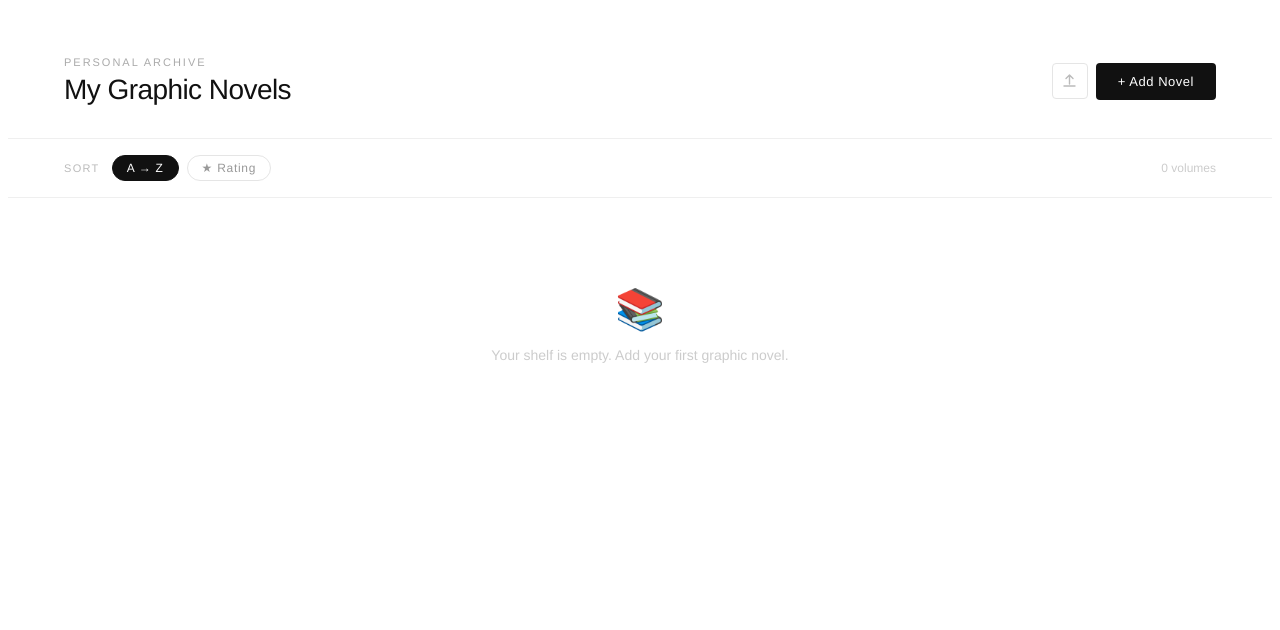
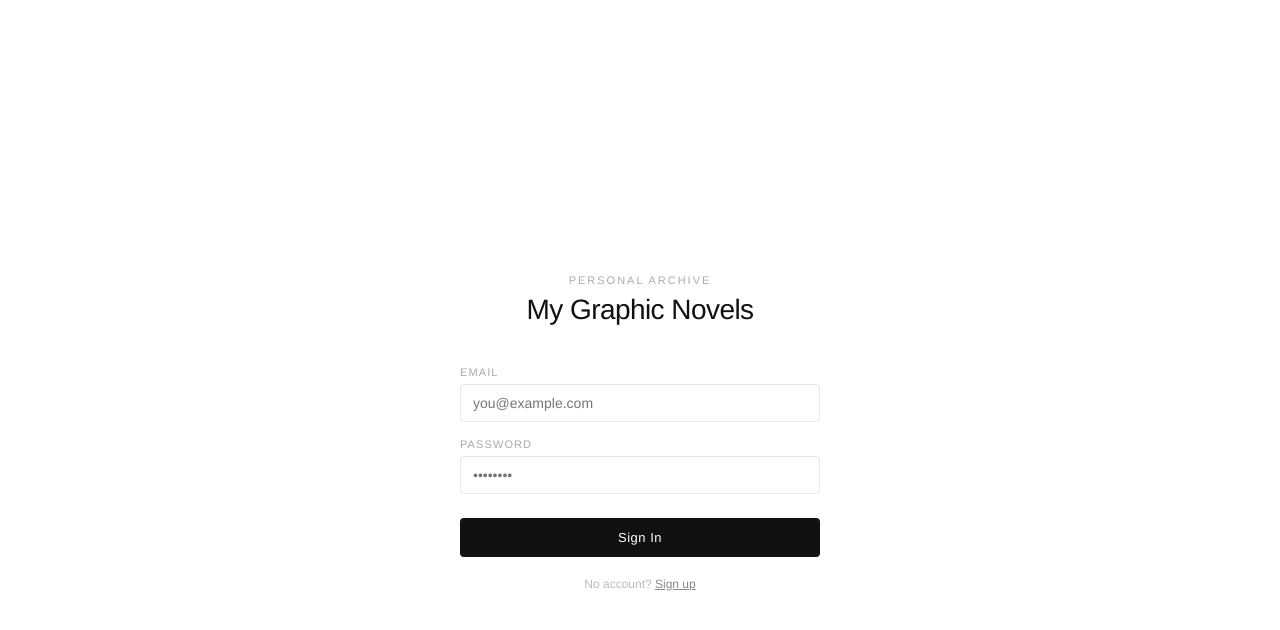
Before and after one commit to reydadonmez/great-graphic-novels, a React (Vite) app: page / in a window 1280 px wide. Shown: the top 630 px of the page. Built offline with nearby package versions, Linux system fonts and the light colour scheme.

Commit message:
added the Supabase backend

```diff
--- a/package.json
+++ b/package.json
@@ -3,6 +3,7 @@
   "version": "1.0.0",
   "private": true,
   "dependencies": {
+    "@supabase/supabase-js": "^2.45.0",
     "react": "^18.2.0",
     "react-dom": "^18.2.0"
   },
--- a/src/App.jsx
+++ b/src/App.jsx
@@ -1,6 +1,24 @@
 import { useState, useMemo, useEffect, useRef } from "react";
+import { supabase } from "./supabase";
 
-const STORAGE_KEY = "graphic-novels-v1";
+// ── DB helpers ───────────────────────────────────────────────────────────────
+const toNovel = (row) => ({
+  id: row.id,
+  title: row.title,
+  writer: row.writer,
+  rating: row.rating,
+  dateRead: row.date_read || "",
+  cover: row.cover || null,
+});
+
+const toRow = (novel, userId) => ({
+  user_id: userId,
+  title: novel.title,
+  writer: novel.writer,
+  rating: novel.rating,
+  date_read: novel.dateRead || null,
+  cover: novel.cover || null,
+});
 
 // ── Responsive hook ──────────────────────────────────────────────────────────
 function useWindowWidth() {
@@ -101,7 +119,7 @@ const FormFields = ({ f, setF, err, inputStyle }) => (
   </>
 );
 
-// ── Cover upload section (reusable) ──────────────────────────────────────────
+// ── Cover upload section ─────────────────────────────────────────────────────
 const CoverUpload = ({ preview, onFile, onRemove, fileRef, inputId }) => (
   <div style={{ marginBottom: "20px" }}>
     <label style={{ display: "block", fontSize: "11px", color: "#aaa", letterSpacing: "0.1em", textTransform: "uppercase", marginBottom: "10px" }}>
@@ -130,12 +148,98 @@ const CoverUpload = ({ preview, onFile, onRemove, fileRef, inputId }) => (
   </div>
 );
 
+// ── Auth Screen ──────────────────────────────────────────────────────────────
+const AuthScreen = ({ isMobile }) => {
+  const [mode, setMode] = useState("signin");
+  const [email, setEmail] = useState("");
+  const [password, setPassword] = useState("");
+  const [error, setError] = useState("");
+  const [loading, setLoading] = useState(false);
+  const [sent, setSent] = useState(false);
+
+  const inputStyle = {
+    width: "100%", background: "#fff", border: "1px solid #e5e5e5", color: "#111",
+    padding: "10px 12px", fontSize: "14px", fontFamily: "inherit", outline: "none",
+    boxSizing: "border-box", borderRadius: "4px",
+  };
+
+  const handleSubmit = async () => {
+    setError("");
+    setLoading(true);
+    if (mode === "signin") {
+      const { error } = await supabase.auth.signInWithPassword({ email, password });
+      if (error) setError(error.message);
+    } else {
+      const { error } = await supabase.auth.signUp({ email, password });
+      if (error) setError(error.message);
+      else setSent(true);
+    }
+    setLoading(false);
+  };
+
+  const handleKey = (e) => { if (e.key === "Enter") handleSubmit(); };
+
+  return (
+    <div style={{ minHeight: "100vh", background: "#fff", display: "flex", flexDirection: "column", alignItems: "center", justifyContent: "center", fontFamily: "'Helvetica Neue', Helvetica, Arial, sans-serif", padding: "24px" }}>
+      <div style={{ width: "100%", maxWidth: "360px" }}>
+        <div style={{ marginBottom: "40px", textAlign: "center" }}>
+          <div style={{ fontSize: "11px", letterSpacing: "0.18em", color: "#aaa", textTransform: "uppercase", marginBottom: "8px" }}>Personal Archive</div>
+          <h1 style={{ margin: 0, fontSize: isMobile ? "22px" : "28px", fontWeight: "300", letterSpacing: "-0.02em", color: "#111" }}>My Graphic Novels</h1>
+        </div>
+
+        {sent ? (
+          <div style={{ textAlign: "center", color: "#555", fontSize: "14px", lineHeight: 1.6 }}>
+            <div style={{ fontSize: "28px", marginBottom: "16px" }}>✉️</div>
+            Check your email for a confirmation link, then come back and sign in.
+          </div>
+        ) : (
+          <>
+            <div style={{ marginBottom: "16px" }}>
+              <label style={{ display: "block", fontSize: "11px", color: "#aaa", letterSpacing: "0.1em", textTransform: "uppercase", marginBottom: "6px" }}>Email</label>
+              <input
+                type="email" value={email} onChange={e => setEmail(e.target.value)} onKeyDown={handleKey}
+                placeholder="you@example.com" style={inputStyle} autoComplete="email"
+                onFocus={e => e.target.style.borderColor = "#111"} onBlur={e => e.target.style.borderColor = "#e5e5e5"}
+              />
+            </div>
+            <div style={{ marginBottom: "24px" }}>
+              <label style={{ display: "block", fontSize: "11px", color: "#aaa", letterSpacing: "0.1em", textTransform: "uppercase", marginBottom: "6px" }}>Password</label>
+              <input
+                type="password" value={password} onChange={e => setPassword(e.target.value)} onKeyDown={handleKey}
+                placeholder="••••••••" style={inputStyle} autoComplete={mode === "signin" ? "current-password" : "new-password"}
+                onFocus={e => e.target.style.borderColor = "#111"} onBlur={e => e.target.style.borderColor = "#e5e5e5"}
+              />
+            </div>
+            {error && <div style={{ color: "#e55", fontSize: "12px", marginBottom: "14px" }}>{error}</div>}
+            <button
+              onClick={handleSubmit} disabled={loading}
+              style={{ width: "100%", background: "#111", color: "#fff", border: "none", padding: "12px", fontSize: "13px", letterSpacing: "0.04em", fontFamily: "inherit", cursor: loading ? "default" : "pointer", borderRadius: "4px", opacity: loading ? 0.6 : 1 }}
+              onMouseEnter={e => { if (!loading) e.target.style.background = "#333"; }}
+              onMouseLeave={e => { e.target.style.background = "#111"; }}
+            >{loading ? "…" : mode === "signin" ? "Sign In" : "Create Account"}</button>
+            <div style={{ textAlign: "center", marginTop: "20px", fontSize: "12px", color: "#bbb" }}>
+              {mode === "signin" ? "No account? " : "Already have one? "}
+              <button onClick={() => { setMode(mode === "signin" ? "signup" : "signin"); setError(""); }}
+                style={{ background: "none", border: "none", color: "#888", cursor: "pointer", fontSize: "12px", fontFamily: "inherit", textDecoration: "underline", padding: 0 }}>
+                {mode === "signin" ? "Sign up" : "Sign in"}
+              </button>
+            </div>
+          </>
+        )}
+      </div>
+    </div>
+  );
+};
+
 // ── App ──────────────────────────────────────────────────────────────────────
 export default function App() {
   const w = useWindowWidth();
   const isMobile = w < 600;
   const isTablet = w >= 600 && w < 960;
   const px = isMobile ? "16px" : isTablet ? "28px" : "56px";
+
+  const [user, setUser] = useState(null);
+  const [authReady, setAuthReady] = useState(false);
 
   const [novels, setNovels] = useState([]);
   const [ready, setReady] = useState(false);
@@ -155,24 +259,28 @@ export default function App() {
   const [editCoverPreview, setEditCoverPreview] = useState(null);
   const fileInputRef = useRef(null);
   const editFileInputRef = useRef(null);
-  const initialized = useRef(false);
 
+  // ── Auth listener ──────────────────────────────────────────────────────────
   useEffect(() => {
-    try {
-      const raw = localStorage.getItem(STORAGE_KEY);
-      if (raw) {
-        const parsed = JSON.parse(raw);
-        if (Array.isArray(parsed)) setNovels(parsed);
-      }
-    } catch (e) {}
-    setReady(true);
-    initialized.current = true;
+    supabase.auth.getSession().then(({ data: { session } }) => {
+      setUser(session?.user ?? null);
+      setAuthReady(true);
+    });
+    const { data: { subscription } } = supabase.auth.onAuthStateChange((_event, session) => {
+      setUser(session?.user ?? null);
+    });
+    return () => subscription.unsubscribe();
   }, []);
 
+  // ── Load novels from Supabase ──────────────────────────────────────────────
   useEffect(() => {
-    if (!initialized.current) return;
-    try { localStorage.setItem(STORAGE_KEY, JSON.stringify(novels)); } catch (e) {}
-  }, [novels]);
+    if (!user) { setNovels([]); setReady(false); return; }
+    supabase.from("novels").select("*").eq("user_id", user.id).order("created_at", { ascending: true })
+      .then(({ data, error }) => {
+        if (!error && data) setNovels(data.map(toNovel));
+        setReady(true);
+      });
+  }, [user]);
 
   const sorted = useMemo(() => [...novels].sort((a, b) =>
     sortMode === "alpha" ? a.title.localeCompare(b.title) : b.rating - a.rating
@@ -196,11 +304,13 @@ export default function App() {
     if (fileInputRef.current) fileInputRef.current.value = "";
   };
 
-  const handleAdd = () => {
+  const handleAdd = async () => {
     if (!form.title.trim()) return setError("Title is required.");
     if (!form.writer.trim()) return setError("Writer is required.");
     if (!form.rating) return setError("Please select a rating.");
-    setNovels(prev => [...prev, { ...form, id: Date.now() }]);
+    const { data, error } = await supabase.from("novels").insert(toRow(form, user.id)).select().single();
+    if (error) return setError("Could not save. Please try again.");
+    setNovels(prev => [...prev, toNovel(data)]);
     setAdded(form.title);
     resetForm();
     setError("");
@@ -215,15 +325,23 @@ export default function App() {
     if (editFileInputRef.current) editFileInputRef.current.value = "";
   };
 
-  const handleSaveEdit = () => {
+  const handleSaveEdit = async () => {
     if (!editForm.title.trim()) return setEditError("Title is required.");
     if (!editForm.writer.trim()) return setEditError("Writer is required.");
     if (!editForm.rating) return setEditError("Please select a rating.");
+    const { error } = await supabase.from("novels").update({
+      title: editForm.title, writer: editForm.writer, rating: editForm.rating,
+      date_read: editForm.dateRead || null, cover: editForm.cover || null,
+    }).eq("id", editingId);
+    if (error) return setEditError("Could not save. Please try again.");
     setNovels(prev => prev.map(n => n.id === editingId ? { ...n, ...editForm } : n));
     setEditingId(null);
   };
 
-  const handleDelete = (id) => setNovels(prev => prev.filter(n => n.id !== id));
+  const handleDelete = async (id) => {
+    await supabase.from("novels").delete().eq("id", id);
+    setNovels(prev => prev.filter(n => n.id !== id));
+  };
 
   const handleExport = () => {
     navigator.clipboard.writeText(JSON.stringify(novels, null, 2)).then(() => {
@@ -232,11 +350,14 @@ export default function App() {
     });
   };
 
-  const handleImport = () => {
+  const handleImport = async () => {
     try {
       const parsed = JSON.parse(importText);
       if (!Array.isArray(parsed)) throw new Error();
-      setNovels(parsed);
+      const rows = parsed.map(n => toRow(n, user.id));
+      const { data, error } = await supabase.from("novels").insert(rows).select();
+      if (error) throw error;
+      setNovels(prev => [...prev, ...data.map(toNovel)]);
       setShowImport(false);
       setImportText("");
       setImportError("");
@@ -244,6 +365,8 @@ export default function App() {
       setImportError("Invalid data. Please paste a valid export.");
     }
   };
+
+  const handleSignOut = () => supabase.auth.signOut();
 
   const inputStyle = {
     width: "100%", background: "#fff", border: "1px solid #e5e5e5", color: "#111",
@@ -271,12 +394,20 @@ export default function App() {
     maxHeight: "90vh", overflowY: "auto",
   };
 
-  // Desktop grid: # | cover | title | writer | rating | date | actions
-  // Tablet grid:  # | cover | title | rating | actions  (drop writer + date)
-  // Mobile: flex card rows
   const desktopCols = "32px 48px 1fr 160px 100px 110px 56px";
   const tabletCols  = "28px 40px 1fr 90px 44px";
 
+  // ── Waiting for auth to resolve ────────────────────────────────────────────
+  if (!authReady) return (
+    <div style={{ minHeight: "100vh", display: "flex", alignItems: "center", justifyContent: "center", fontFamily: "Helvetica Neue, sans-serif", color: "#ccc", fontSize: "13px" }}>
+      Loading…
+    </div>
+  );
+
+  // ── Not logged in ──────────────────────────────────────────────────────────
+  if (!user) return <AuthScreen isMobile={isMobile} />;
+
+  // ── Loading novels ─────────────────────────────────────────────────────────
   if (!ready) return (
     <div style={{ minHeight: "100vh", display: "flex", alignItems: "center", justifyContent: "center", fontFamily: "Helvetica Neue, sans-serif", color: "#ccc", fontSize: "13px" }}>
       Loading…
@@ -324,15 +455,13 @@ export default function App() {
             style={{ background: "#111", color: "#fff", border: "none", padding: isMobile ? "9px 14px" : "11px 22px", fontSize: "13px", letterSpacing: "0.04em", fontFamily: "inherit", cursor: "pointer", borderRadius: "4px" }}
             onMouseEnter={e => e.target.style.background = "#333"} onMouseLeave={e => e.target.style.background = "#111"}
           >+ Add Novel</button>
+          <button onClick={handleSignOut}
+            style={{ background: "transparent", color: "#ccc", border: "1px solid #e5e5e5", padding: isMobile ? "8px 12px" : "10px 16px", fontSize: "12px", fontFamily: "inherit", cursor: "pointer", borderRadius: "4px", letterSpacing: "0.03em" }}
+            onMouseEnter={e => { e.target.style.color = "#888"; e.target.style.borderColor = "#ccc"; }}
+            onMouseLeave={e => { e.target.style.color = "#ccc"; e.target.style.borderColor = "#e5e5e5"; }}
+          >Sign out</button>
         </div>
       </div>
-
-      {/* ── Hint banner ─────────────────────────────────────────────────────── */}
-      {novels.length > 0 && (
-        <div style={{ padding: `10px ${px}`, background: "#fafafa", borderBottom: "1px solid #efefef", fontSize: "12px", color: "#bbb" }}>
-          💡 Use the <strong style={{ color: "#999" }}>↓ export</strong> and <strong style={{ color: "#999" }}>↑ import</strong> buttons to save and restore your collection.
-        </div>
-      )}
 
       {/* ── Sort controls ───────────────────────────────────────────────────── */}
       <div style={{ padding: `16px ${px}`, display: "flex", alignItems: "center", gap: "8px", borderBottom: "1px solid #efefef" }}>
@@ -354,9 +483,8 @@ export default function App() {
           </div>
 
         ) : isMobile ? (
-          /* ── Mobile: card rows ── */
           <div>
-            {sorted.map((novel, i) => (
+            {sorted.map((novel) => (
               <div key={novel.id} style={{ display: "flex", alignItems: "center", gap: "12px", padding: "12px 0", borderBottom: "1px solid #f5f5f5" }}>
                 <CoverImage src={novel.cover} size={32} />
                 <div style={{ flex: 1, minWidth: 0 }}>
@@ -377,7 +505,6 @@ export default function App() {
           </div>
 
         ) : isTablet ? (
-          /* ── Tablet: condensed table (drops writer + date columns) ── */
           <>
             <div style={{ display: "grid", gridTemplateColumns: tabletCols, gap: "0 12px", padding: "16px 8px 8px", borderBottom: "1px solid #efefef", fontSize: "10px", letterSpacing: "0.14em", color: "#bbb", textTransform: "uppercase" }}>
               <div>#</div><div></div><div>Title / Writer</div><div>Rating</div><div></div>
@@ -408,7 +535,6 @@ export default function App() {
           </>
 
         ) : (
-          /* ── Desktop: full table ── */
           <>
             <div style={{ display: "grid", gridTemplateColumns: desktopCols, gap: "0 16px", padding: "16px 8px 8px", borderBottom: "1px solid #efefef", fontSize: "10px", letterSpacing: "0.14em", color: "#bbb", textTransform: "uppercase" }}>
               <div>#</div><div>Cover</div><div>Title</div><div>Writer</div><div>Rating</div><div>Date Read</div><div></div>
--- /dev/null
+++ b/src/supabase.js
@@ -0,0 +1,6 @@
+import { createClient } from '@supabase/supabase-js'
+
+const SUPABASE_URL = 'https://ukyulwragmpdzmwbtitg.supabase.co'
+const SUPABASE_ANON_KEY = 'sb_publishable_pkCg6b51B5aPXzAYiYGBWw_lKAOe5WJ'
+
+export const supabase = createClient(SUPABASE_URL, SUPABASE_ANON_KEY)
```
Also changed, not shown: 2 other files (tests, documents, lock files or other folders).
